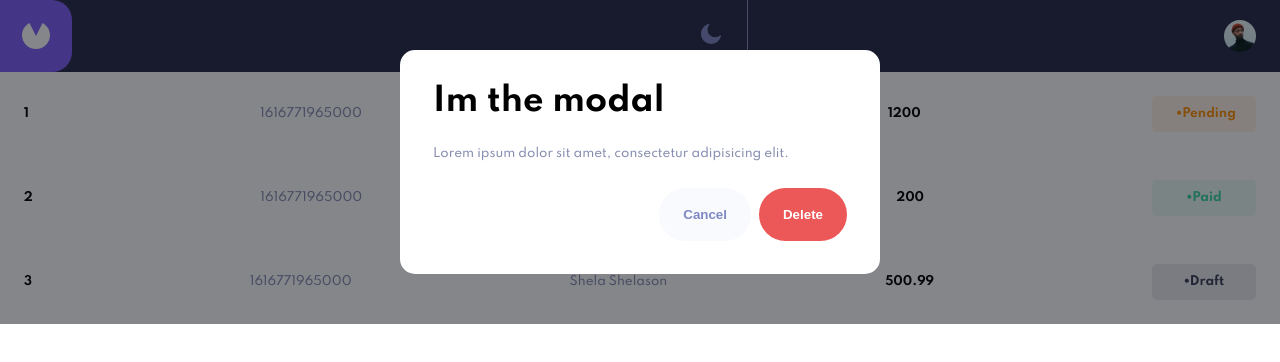
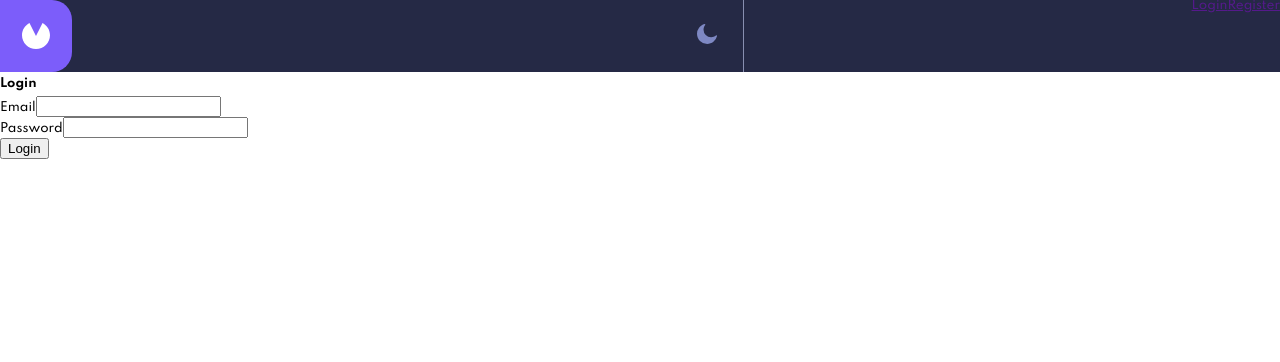
Before and after one commit to ormus395/invoicee, a React (Create React App) app in the folder client/: page /login in a window 1280 px wide. Shown: the top 362 px of the page. Built offline with nearby package versions, Linux system fonts and the light colour scheme.

Commit message:
Users can now login, logged in users are persisted

```diff
--- a/client/package.json
+++ b/client/package.json
@@ -18,6 +18,7 @@
     "test": "react-scripts test",
     "eject": "react-scripts eject"
   },
+  "proxy": "http://localhost:3030/api",
   "eslintConfig": {
     "extends": [
       "react-app",
--- a/client/src/App.js
+++ b/client/src/App.js
@@ -1,10 +1,9 @@
 import { useEffect, useState } from "react";
 
+import authService from "./services/auth";
+
 import NavBar from "./components/NavBar";
-import InvoiceList from "./components/InvoiceList";
-
-import Modal from "./components/Modal";
-import Backdrop from "./components/Backdrop";
+import LoginForm from "./components/LoginForm";
 
 function App() {
   const [error, setError] = useState(false);
@@ -13,14 +12,30 @@ function App() {
 
   // on app load, determine if the user is logged in or not
   // store the JWT in local storage (this inst the safest option)
-  useEffect(() => {});
+  useEffect(() => {
+    const loggedUser = authService.getUserToken();
+    console.log(loggedUser);
+
+    if (loggedUser) {
+      setUser(JSON.parse(loggedUser));
+    }
+  }, []);
+
+  const handleLogin = async ({ email, password }) => {
+    try {
+      const loggedUser = await authService.login({ email, password });
+      console.log(loggedUser);
+      localStorage.setItem("user", JSON.stringify(loggedUser));
+
+      setUser(loggedUser);
+    } catch (err) {
+      console.log(err);
+    }
+  };
   return (
     <div className="App">
-      <NavBar />
-      <InvoiceList />
-      <Backdrop>
-        <Modal />
-      </Backdrop>
+      <NavBar user={user} />
+      {user ? <h1>Logged in</h1> : <LoginForm handleLogin={handleLogin} />}
     </div>
   );
 }
--- a/client/src/components/LoginForm/index.js
+++ b/client/src/components/LoginForm/index.js
@@ -1,18 +1,51 @@
-const LoginForm = () => {
+import { useState } from "react";
+
+const LoginForm = ({ handleLogin }) => {
+  const [loginFormState, setLoginFormState] = useState({
+    email: "",
+    password: "",
+  });
+
+  const handleSubmit = (e) => {
+    e.preventDefault();
+    handleLogin(loginFormState);
+  };
+
+  const handleChange = (e) => {
+    setLoginFormState({
+      ...loginFormState,
+      [e.target.name]: e.target.value,
+    });
+  };
+
   return (
     <div>
       <h2>Login</h2>
 
+      <form onSubmit={(e) => handleSubmit(e)}>
         <div>
           <label htmlFor="email">Email</label>
-        <input type="email" name="email" id="email" />
+          <input
+            type="email"
+            name="email"
+            id="email"
+            value={loginFormState.email}
+            onChange={(e) => handleChange(e)}
+          />
         </div>
         <div>
           <label htmlFor="password">Password</label>
-        <input type="password" name="password" id="password" />
+          <input
+            type="password"
+            name="password"
+            id="password"
+            value={loginFormState.password}
+            onChange={(e) => handleChange(e)}
+          />
         </div>
 
         <button>Login</button>
+      </form>
     </div>
   );
 };
--- a/client/src/components/NavBar/index.js
+++ b/client/src/components/NavBar/index.js
@@ -2,7 +2,8 @@ import "./navbar.css";
 import logo from "../../assets/logo.svg";
 import moon from "../../assets/icon-moon.svg";
 import avatar from "../../assets/image-avatar.jpg";
-const NavBar = () => {
+
+const NavBar = (props) => {
   return (
     <nav className="navbar">
       <div className="logo">
@@ -11,9 +12,16 @@ const NavBar = () => {
       <div className="theme-toggle">
         <img src={moon} alt="" />
       </div>
-      <div className="avatar">
-        <img src={avatar} alt="" />
-      </div>
+      {props.user ? (
+        <div className="avatar">
+          <img src={avatar} alt="" />
+        </div>
+      ) : (
+        <div>
+          <a href="">Login</a>
+          <a href="">Register</a>
+        </div>
+      )}
     </nav>
   );
 };
--- a/client/src/services/auth.js
+++ b/client/src/services/auth.js
@@ -1,6 +1,17 @@
 import axios from "axios";
-const baseUrl = "/api/auth";
+const baseUrl = "/auth/";
 
-const login = async (credentials) => {};
+const login = async (credentials) => {
+  const response = await axios.post(baseUrl + "login", credentials);
+  return response.data;
+};
 
 const logout = async () => {};
+
+const getUserToken = () => {
+  const userToken = localStorage.getItem("user");
+  console.log(userToken);
+  return userToken;
+};
+
+export default { login, logout, getUserToken };
--- a/package.json
+++ b/package.json
@@ -5,7 +5,7 @@
   "main": "index.js",
   "scripts": {
     "start": "cross-env NODE_ENV=production node index.js",
-    "dev": "cross-env NODE_ENV=dev nodemon index.js && cd client && npm start",
+    "dev": "cross-env NODE_ENV=dev nodemon index.js",
     "test": "echo \"Error: no test specified\" && exit 1"
   },
   "keywords": [
```
Also changed, not shown: client/src/services/invoice.js (+12 -1 lines), 1 other file (tests, documents, lock files or other folders). Lines whose indentation alone changed are shown as unchanged.
